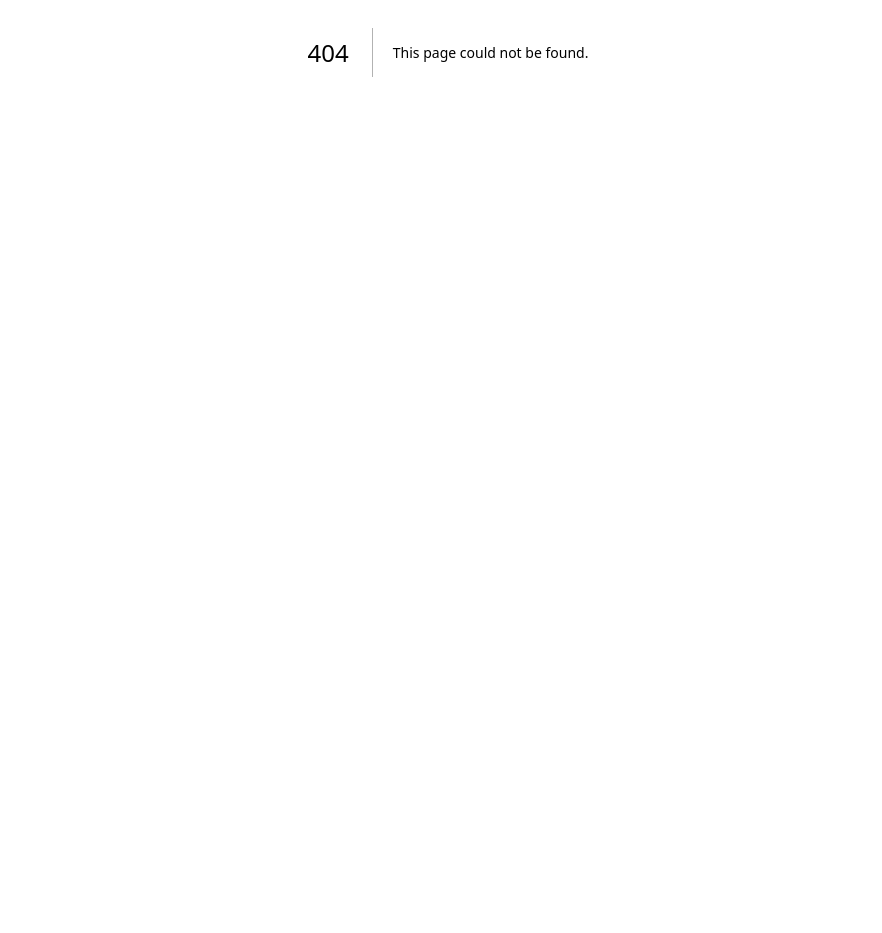
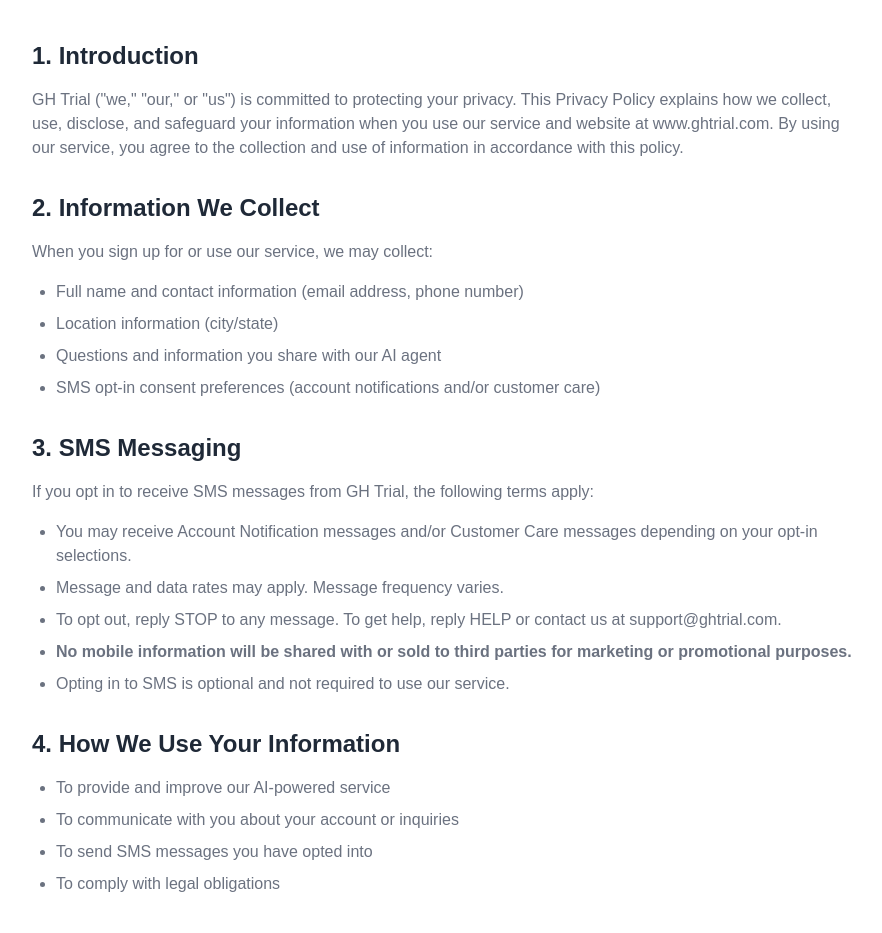
Before and after one commit to Textingman/bume-ghtrial, a Next.js app: page /privacy in a window 1280 px wide. Before the commit this address had no page. Shown: the part 348-1281 px from the top of the page, without its empty margins (192-1074 px from the left). Before the commit the page ends 800 px from the top, so only its background shows below. Built offline with nearby package versions, Linux system fonts and the light colour scheme.

Commit message:
Initial site setup: GH Trial

```diff
--- /dev/null
+++ b/app/privacy/page.tsx
@@ -0,0 +1,59 @@
+import Link from 'next/link';
+import Navbar from '../components/Navbar';
+import Footer from '../components/Footer';
+
+export default function PrivacyPage() {
+  return (
+    <div className="min-h-screen" style={{ backgroundColor: '#FFFFFF' }}>
+      <Navbar />
+      <section className="py-12" style={{ backgroundColor: '#F5F7FA' }}>
+        <div className="max-w-4xl mx-auto px-4 sm:px-6 lg:px-8">
+          <h1 className="text-4xl font-extrabold mb-4" style={{ color: '#1F2937' }}>Privacy Policy</h1>
+          <p className="text-lg" style={{ color: '#6B7280' }}>Last Updated: October 21, 2026</p>
+        </div>
+      </section>
+      <section className="max-w-4xl mx-auto px-4 sm:px-6 lg:px-8 py-12">
+        <div className="prose prose-lg max-w-none">
+          <h2 className="text-2xl font-bold mt-8 mb-4" style={{ color: '#1F2937' }}>1. Introduction</h2>
+          <p className="mb-6" style={{ color: '#6B7280' }}>
+            GH Trial ("we," "our," or "us") is committed to protecting your privacy. This Privacy Policy explains how we collect, use, disclose, and safeguard your information when you use our service and website at www.ghtrial.com. By using our service, you agree to the collection and use of information in accordance with this policy.
+          </p>
+          <h2 className="text-2xl font-bold mt-8 mb-4" style={{ color: '#1F2937' }}>2. Information We Collect</h2>
+          <p className="mb-4" style={{ color: '#6B7280' }}>When you sign up for or use our service, we may collect:</p>
+          <ul className="list-disc pl-6 mb-6 space-y-2" style={{ color: '#6B7280' }}>
+            <li>Full name and contact information (email address, phone number)</li>
+            <li>Location information (city/state)</li>
+            <li>Questions and information you share with our AI agent</li>
+            <li>SMS opt-in consent preferences (account notifications and/or customer care)</li>
+          </ul>
+          <h2 className="text-2xl font-bold mt-8 mb-4" style={{ color: '#1F2937' }}>3. SMS Messaging</h2>
+          <p className="mb-4" style={{ color: '#6B7280' }}>
+            If you opt in to receive SMS messages from GH Trial, the following terms apply:
+          </p>
+          <ul className="list-disc pl-6 mb-6 space-y-2" style={{ color: '#6B7280' }}>
+            <li>You may receive Account Notification messages and/or Customer Care messages depending on your opt-in selections.</li>
+            <li>Message and data rates may apply. Message frequency varies.</li>
+            <li>To opt out, reply STOP to any message. To get help, reply HELP or contact us at support@ghtrial.com.</li>
+            <li><strong>No mobile information will be shared with or sold to third parties for marketing or promotional purposes.</strong></li>
+            <li>Opting in to SMS is optional and not required to use our service.</li>
+          </ul>
+          <h2 className="text-2xl font-bold mt-8 mb-4" style={{ color: '#1F2937' }}>4. How We Use Your Information</h2>
+          <ul className="list-disc pl-6 mb-6 space-y-2" style={{ color: '#6B7280' }}>
+            <li>To provide and improve our AI-powered service</li>
+            <li>To communicate with you about your account or inquiries</li>
+            <li>To send SMS messages you have opted into</li>
+            <li>To comply with legal obligations</li>
+          </ul>
+          <h2 className="text-2xl font-bold mt-8 mb-4" style={{ color: '#1F2937' }}>5. Contact Us</h2>
+          <p className="mb-6" style={{ color: '#6B7280' }}>
+            If you have questions about this Privacy Policy, please contact us at:<br />
+            GH Trial<br />
+            8 The Green, Ste A, Dover, DE 19901<br />
+            Email: <a href="mailto:support@ghtrial.com" style={{ color: '#E8622A' }}>support@ghtrial.com</a>
+          </p>
+        </div>
+      </section>
+      <Footer />
+    </div>
+  );
+}
```
